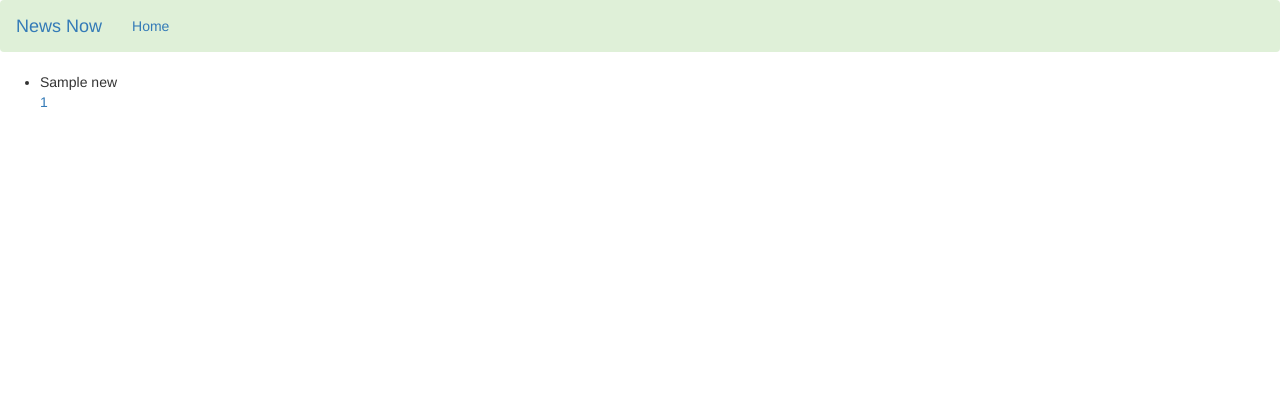
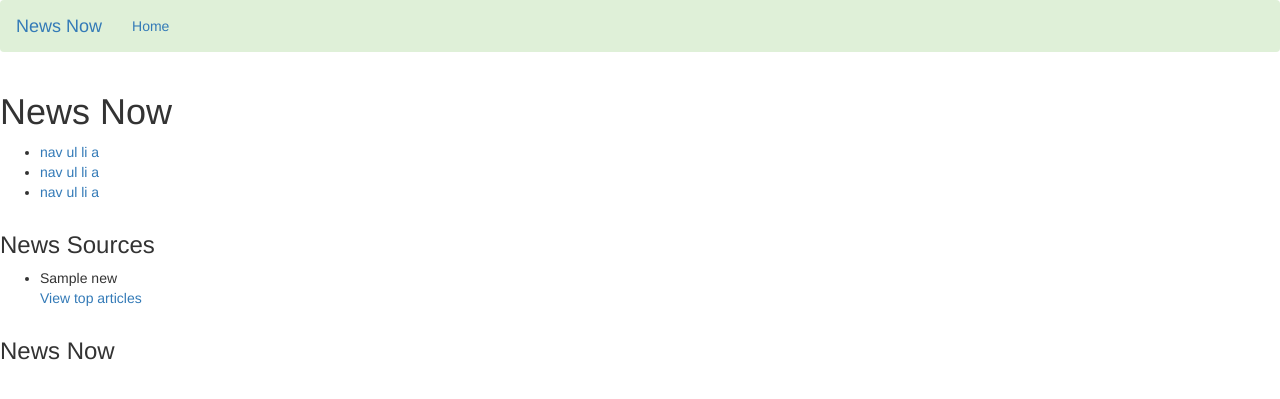
Before and after one commit to TonyKioko/NewsHighlight, a Flask app: template app/templates/index.html in a window 1280 px wide. Shown: the top 399 px of the page. Run offline with Flask 2, Linux system fonts and the light colour scheme; the template is opened without the code that fills it: most values are stand-ins (such as "Sample title", 1, 10 or a date in 2020); parts of the project's set-up code (start-up, migrations or seed data) failed here and were passed over; some libraries are stand-ins or nearby versions.

Commit message:
successfully getting top articles for each source

```diff
--- a/app/config.py
+++ b/app/config.py
@@ -4,7 +4,8 @@ class Config:
     '''
 
     NEWS_API_BASE_URL = 'https://newsapi.org/v2/sources?category={}&apiKey={}'
-    ARTICLES_URL ='https://newsapi.org/v2/everything?q={}&apiKey={}'
+    # ARTICLES_URL ='https://newsapi.org/v2/everything?q={}&apiKey={}'
+    ARTICLES_URL ='https://newsapi.org/v2/top-headlines?sources={}&apiKey={}'
     # NEWS_API_BASE_URL = 'https://newsapi.org/v2?sources={}&apiKey={}'
     # NEWS_API_BASE_URL = 'https://newsapi.org/v2/?sources={}&apiKey={}'
     # NEWS_API_BASE_URL = 'https://newsapi.org/v2/{}?sources={}&apiKey={}'
--- a/app/templates/articles.html
+++ b/app/templates/articles.html
@@ -1,10 +1,12 @@
+{% extends 'base.html'%}
 
+{% block content %}
 <div>
     {% for article in articles %}
 
 
         <a href="{{article.url}}">{{article.description | truncate(180)}}</a>
-        <img src="{{article.image}}" alt="image not found" style="width:250px;height:250px;">
+        <img src="{{article.image}}" alt="image not found" style="width:250px;height:250px;border-radius: 50%;">
         <h1>{{article.date}}</h1>
 
 
@@ -12,3 +14,4 @@
         <p>{{article.publishedAt}}</p> -->
     {% endfor %}
 </div>
+{% endblock %}
--- a/app/templates/index.html
+++ b/app/templates/index.html
@@ -1,6 +1,83 @@
 
-{% import 'macros.html' as macro %}
+{% import 'macros.html' as macro%}
 {% extends 'base.html'%}
+
 {% block content %}
-    {{ macro.displaySourcesList(general) }}
+<!doctype html>
+<html class="no-js" lang="">
+    <head>
+        <meta charset="utf-8">
+        <meta http-equiv="X-UA-Compatible" content="IE=edge,chrome=1">
+        {% if title %}
+        <title> {{ title }}</title>
+        {% else %}
+        <title> Now News </title>
+        {% endif %}
+        <meta name="description" content="">
+        <meta name="viewport" content="width=device-width, initial-scale=1">
+
+        <!-- <link rel="stylesheet" href="../static/css/normalize.min.css">
+        <link rel="stylesheet" href="../static/css/main.css">
+
+        <script src="../static/js/vendor/modernizr-2.8.3-respond-1.4.2.min.js"></script> -->
+    </head>
+    <body>
+
+        <div class="header-container">
+            <header class="wrapper clearfix">
+                <h1 class="title">News Now</h1>
+                <nav>
+                    <ul>
+                        <li><a href="#">nav ul li a</a></li>
+                        <li><a href="#">nav ul li a</a></li>
+                        <li><a href="#">nav ul li a</a></li>
+
+                    </ul>
+                </nav>
+            </header>
+        </div>
+
+        <div class="main-container">
+            <div class="main wrapper clearfix">
+
+                <!-- <h1> {{ message }} </h1>
+                <h2>Hello from {{source}}</h2> -->
+                <!-- Popular movie section  -->
+        <h3> News Sources</h3>
+        {{ macro.displaySourcesList(general) }}
+        <!-- <ul>
+           {% for news in general %}
+               <li>{{ news.name}}</li>
+               <a href="articles/{{news.id}}">{{ news.id }}</a> -->
+
+               <!-- <a href="articles/{{news.id}}" target="_blank">{{ news.id }}</a> -->
+           <!-- {% endfor %}
+       </ul> -->
+       <!-- <h3> Articles</h3> -->
+        <!-- <ul>
+           {% for article in articles %}
+               <li>{{ article.description}}</li>
+           {% endfor %}
+       </ul> -->
+       <!-- <ul>
+        {% for news in news_sources %}
+            <li>{{ news.name}}</li>
+        {% endfor %}
+        </ul> -->
+
+            </div> <!-- #main -->
+        </div> <!-- #main-container -->
+
+        <div class="footer-container">
+            <footer class="wrapper">
+                <h3>News Now</h3>
+            </footer>
+        </div>
+
+        <!-- <script src="//ajax.googleapis.com/ajax/libs/jquery/1.11.2/jquery.min.js"></script>
+        <script>window.jQuery || document.write('<script src="../static/js/vendor/jquery-1.11.2.min.js"><\/script>')</script>
+
+        <script src="../static/js/main.js"></script> -->
+    </body>
+</html>
 {% endblock %}
--- a/app/templates/macros.html
+++ b/app/templates/macros.html
@@ -4,7 +4,9 @@
 <ul>
     {% for news in category %}
         <li>{{ news.name}}</li>
-        <a href="/articles/{{news.id}}">{{ news.id }}</a>
+        <a href="/articles/{{news.id}}">View top articles</a>
+
+        <!-- <a href="/articles/{{news.id}}">{{ news.id }}</a> -->
 
 
     {% endfor %}
```
